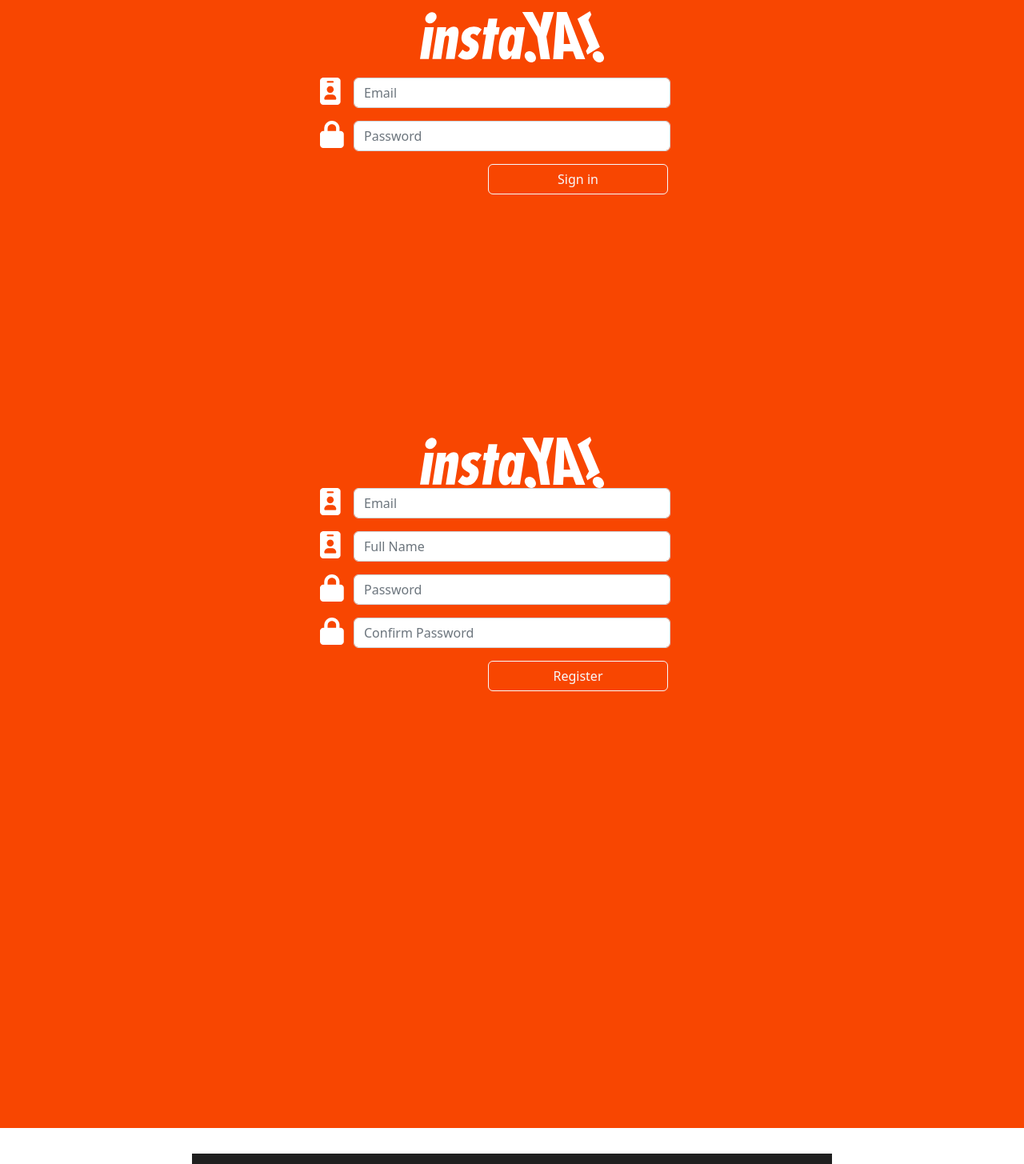
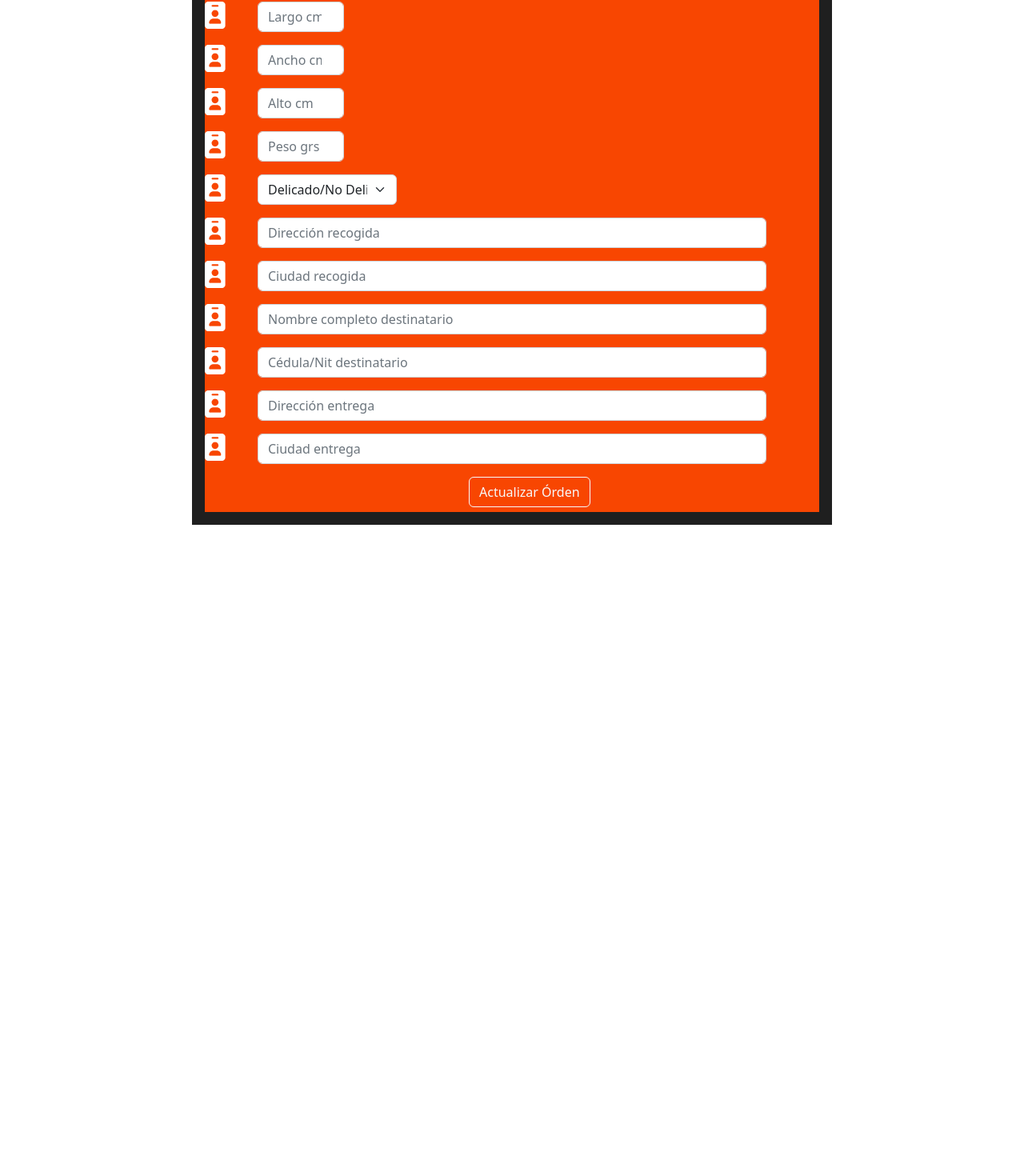
Before and after one commit to proyectoCiclo4MinTic/instaYa, a React (Create React App) app: page /orderupdate in a window 1280 px wide. Shown: the part 254-1709 px from the top of the page at 80% size. After the commit the page ends 942 px from the top, so only its background shows below. Built offline with nearby package versions, Linux system fonts and the light colour scheme.

Commit message:
commit react routers test on 'angel'

```diff
--- a/package.json
+++ b/package.json
@@ -14,6 +14,7 @@
     "react-bootstrap": "^2.5.0",
     "react-dom": "^18.2.0",
     "react-icons": "^4.4.0",
+    "react-router-dom": "^5.3.4",
     "react-scripts": "5.0.1",
     "web-vitals": "^2.1.4"
   },
--- a/src/App.js
+++ b/src/App.js
@@ -11,7 +11,7 @@ import OrderItem from "./components/Orders/OrderItem";
 import Orders from "./components/Orders/Orders";
 import OrderUpdate from "./components/OrderUpdate/OrderUpdate.js";
 import OrderRegister from "./components/OrderRegister/OrderRegister.js";
-
+import { Route } from "react-router-dom";
 // React Bootstrap
 // import { Form, Button, Row, Col } from "react-bootstrap";
 const DUMMY_ORDERS = [
@@ -64,14 +64,24 @@ function App() {
 
   return (
     <div className="App">
-      <LoginItem />
-      <RegisterUserItem />
-      <Fragment>
+      <Route path="/login">
+        <LoginItem />
+      </Route>
+      <Route path="/registeruser">
+        <RegisterUserItem />
+      </Route>
+      {/* <Fragment>
         <Header />
-      </Fragment>
-      <Orders items={orders} />
-      <OrderUpdate />
-      <OrderRegister onAddOrder={addOrderHandler} />
+      </Fragment> */}
+      <Route path="/orders">
+        <Orders items={orders} />
+      </Route>
+      <Route path="/orderupdate">
+        <OrderUpdate />
+      </Route>
+      <Route path="/orderregister">
+        <OrderRegister onAddOrder={addOrderHandler} />
+      </Route>
     </div>
   );
 }
--- a/src/components/Login/LoginItem.js
+++ b/src/components/Login/LoginItem.js
@@ -1,6 +1,7 @@
 import "./LoginItem.css";
 import { logo, password, user } from "../../index.js";
 import { Form, Button, Row, Col } from "react-bootstrap";
+import { Link } from "react-router-dom";
 
 function LoginItem() {
   return (
@@ -34,7 +35,7 @@ function LoginItem() {
         <Form.Group as={Row} className="mb-3">
           <Col sm={{ span: 10, offset: 5 }}>
             <Button variant="outline-light" type="submit">
-              Sign in
+              <Link to="/orders">Sign in</Link>
             </Button>
           </Col>
         </Form.Group>
--- a/src/components/OrderRegister/OrderRegister.js
+++ b/src/components/OrderRegister/OrderRegister.js
@@ -16,7 +16,7 @@ const OrderRegister = (props) => {
       id: getRandomInt(10, 999),
       status: "Guardado",
     };
-    // console.log(orderData); // TODO Testing Only
+    // console.log(orderData); // TODO
     props.onAddOrder(orderData);
   };
 
--- a/src/components/OrderRegister/OrderRegisterForm.js
+++ b/src/components/OrderRegister/OrderRegisterForm.js
@@ -89,6 +89,7 @@ const OrderRegisterForm = (props) => {
     // console.log(orderData); // TODO Testing Only
 
     props.onSaveOrderData(orderData); // Communicates UP, Child to Parent, sending orderData
+
     /// Reset Order Form State - Two Way Binding
     setEnteredDate("");
     setEnteredTime("");
--- a/src/index.js
+++ b/src/index.js
@@ -1,5 +1,6 @@
 import React from "react";
 import ReactDOM from "react-dom/client";
+import { BrowserRouter } from "react-router-dom";
 import "./index.css";
 import App from "./App";
 import reportWebVitals from "./reportWebVitals";
@@ -14,7 +15,9 @@ export { logo, password, user };
 const root = ReactDOM.createRoot(document.getElementById("root"));
 root.render(
   <React.StrictMode>
-    <App />
+    <BrowserRouter>
+      <App />
+    </BrowserRouter>
   </React.StrictMode>
 );
 
```
Also changed, not shown: 1 other file (tests, documents, lock files or other folders).
